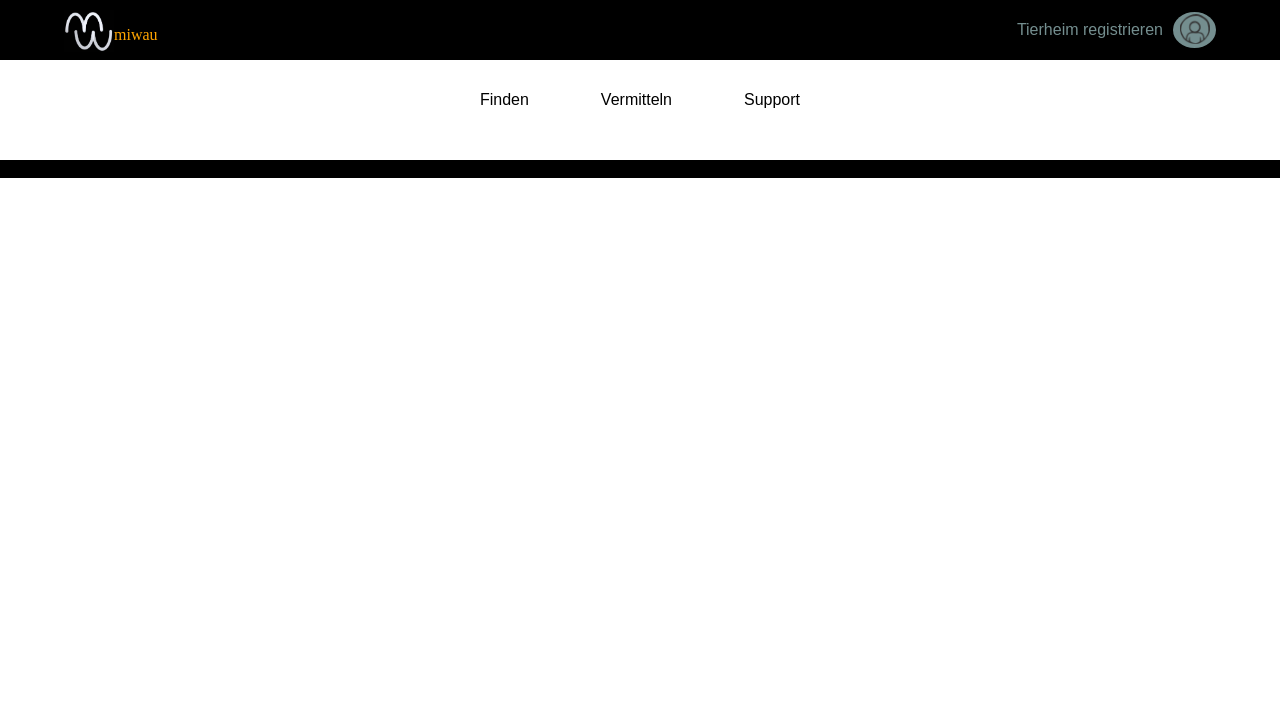
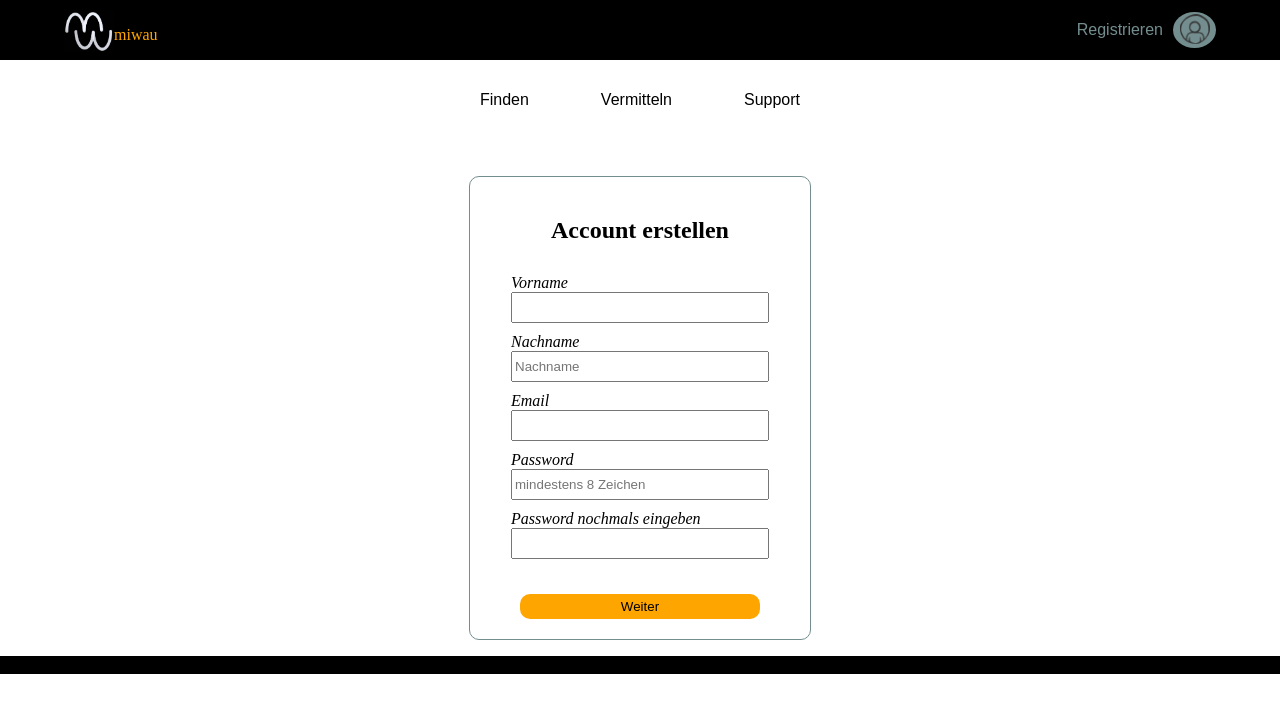
Before and after one commit to pschyl/CapstoneProject, a React (Vite) app in the folder frontend/: page /registration in a window 1280 px wide. Shown: the top 712 px of the page. Built offline with nearby package versions, Linux system fonts and the light colour scheme; the HTML template or start-up script is replaced by a standard one.

Commit message:
registrationPage design

```diff
--- a/frontend/src/App.tsx
+++ b/frontend/src/App.tsx
@@ -4,6 +4,7 @@ import {NavBar} from "./components/NavBar.tsx";
 import {Route, Routes} from "react-router-dom";
 import FindPetPage from "./pages/findPetPage.tsx";
 import FindPetDetailPage from "./pages/findPetDetailPage.tsx";
+import RegistrationPage from "./pages/registrationPage.tsx";
 
 export default App
 
@@ -20,6 +21,7 @@ function App() {
             <Routes>
                 <Route path={"/"} element={<FindPetPage />} />
                 <Route path={"/find/:id"} element={<FindPetDetailPage />} />
+                <Route path={"/registration"} element={<RegistrationPage />} />
             </Routes>
         </main>
         <footer>
--- a/frontend/src/components/LogoLogin.css
+++ b/frontend/src/components/LogoLogin.css
@@ -50,7 +50,12 @@
     background-color: orange;
 }
 
-#registration_shortcut:hover {
+#registration_link:hover {
     cursor: pointer;
     color: orange;
 }
+
+#registration_link {
+    text-decoration: none;
+    color: #748E8F;
+}
--- a/frontend/src/components/LogoLogin.tsx
+++ b/frontend/src/components/LogoLogin.tsx
@@ -1,6 +1,7 @@
 import websiteLogo from "../assets/logo_mw_small.jpg";
 import './LogoLogin.css'
 import loginLogo from "../assets/userLogo.png";
+import {Link} from "react-router-dom";
 
 export function LogoLogin() {
     return <div className={"logo_login_container"}>
@@ -11,7 +12,7 @@ export function LogoLogin() {
         </div>
 
         <div className={"login_container"}>
-            <div id={"registration_shortcut"}>Tierheim registrieren</div>
+            <div><Link id={"registration_link"} to={"/registration"}>Registrieren</Link></div>
             <button id={"login_div"}>
                 <img id={"login_logo"} src={loginLogo}/>
             </button>
--- /dev/null
+++ b/frontend/src/pages/registrationPage.css
@@ -0,0 +1,39 @@
+.registration_main_container {
+    display: flex;
+    justify-content: center;
+}
+
+ul {
+    width: 300px;
+    border: #748E8F solid 1px;
+    border-radius: 10px;
+    padding: 20px;
+    display: flex;
+    flex-direction: column;
+    align-items: center;
+    gap: 10px;
+}
+
+li {
+    display: flex;
+    flex-direction: column;
+}
+
+li input {
+    width: 250px;
+    height: 25px;
+}
+
+
+label {
+    font-style: oblique;
+}
+
+#submit_registration {
+    border: none;
+    background-color: orange;
+    width: 80%;
+    margin-top: 25px;
+    height: 25px;
+    border-radius: 10px;
+}
--- /dev/null
+++ b/frontend/src/pages/registrationPage.tsx
@@ -0,0 +1,35 @@
+import './registrationPage.css'
+
+export default function RegistrationPage() {
+
+    return <>
+        <div className={"registration_main_container"}>
+            <form>
+                <ul>
+                    <h2>Account erstellen</h2>
+                    <li>
+                        <label htmlFor={"registration_firstname"}>Vorname</label>
+                        <input id={"registration_firstname"} type={"text"}/>
+                    </li>
+                    <li>
+                        <label htmlFor={"registration_lastname"}>Nachname</label>
+                        <input id={"registration_lastname"} type={"text"} placeholder={"Nachname"}/>
+                    </li>
+                    <li>
+                        <label htmlFor={"registration_mail"}>Email</label>
+                        <input id={"registration_mail"} type={"text"}/>
+                    </li>
+                    <li>
+                        <label htmlFor={"registration_password"}>Password</label>
+                        <input id={"registration_password"} type={"password"} placeholder={"mindestens 8 Zeichen"}/>
+                    </li>
+                    <li>
+                        <label htmlFor={"registration_confirmation"}>Password nochmals eingeben</label>
+                        <input id={"registration_confirmation"} type={"password"}/>
+                    </li>
+                    <button id={"submit_registration"} type={"submit"}>Weiter</button>
+                </ul>
+            </form>
+        </div>
+    </>
+}
```
